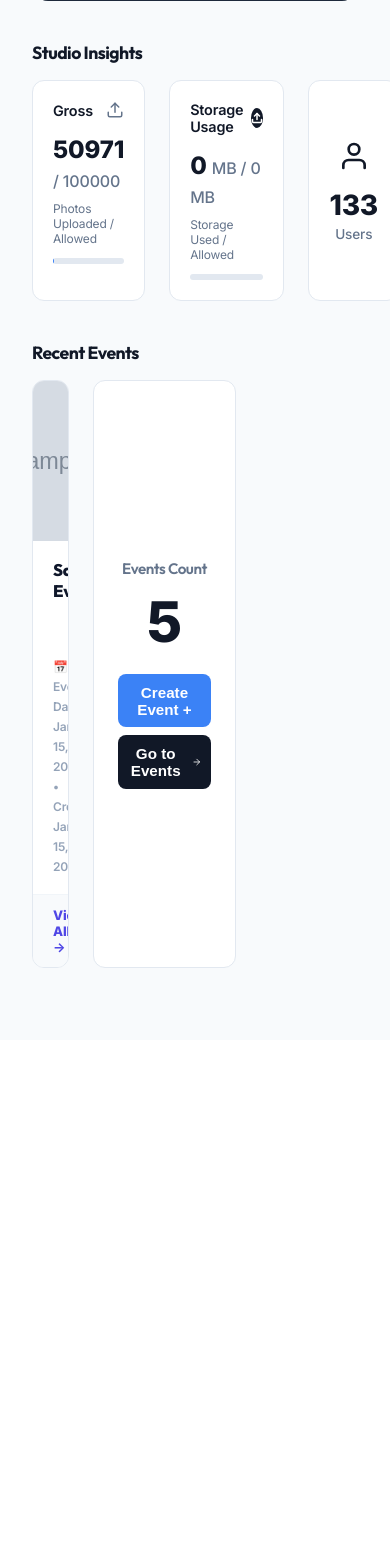
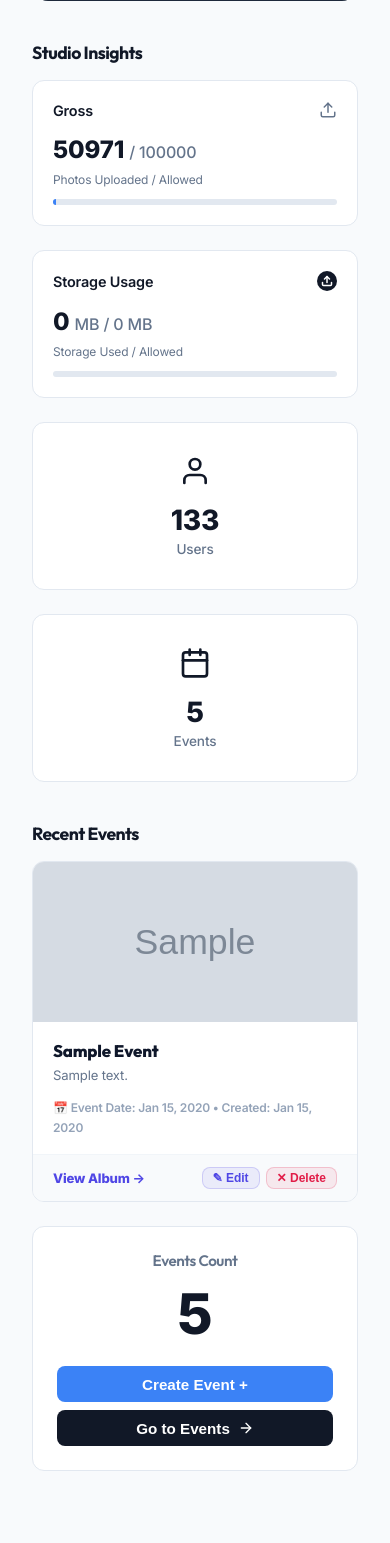
Before and after one commit to fandtedusolutions/photona-trail, a Django app: template gallery/templates/gallery/dashboard.html in a window 390 px wide. Shown: the part 1516-3059 px from the top of the page. Before the commit the page ends 2484 px from the top, so only its background shows below. Run offline with Django 5.2, Linux system fonts and the light colour scheme; tables that the repository leaves empty hold one stand-in row (values such as "Sample post"); the template is opened without the code that fills it: values that come from a table or form of the project are taken from there, most other values are stand-ins (such as "Sample title", 1, 10 or a date in 2020); grey boxes marked "Sample" are stand-in pictures; parts of the project's set-up code (start-up, migrations or seed data) failed here and were passed over; some libraries are stand-ins or nearby versions.

Commit message:
style: make dashboard studio insights and recent events grids responsive

```diff
--- a/gallery/templates/gallery/dashboard.html
+++ b/gallery/templates/gallery/dashboard.html
@@ -607,7 +607,7 @@
         <!-- ── Studio Insights ── -->
         <div style="margin-bottom: 2.5rem;">
             <h3 style="font-size: 1.1rem; font-weight: 700; color: #111827; margin-bottom: 1rem;">Studio Insights</h3>
-            <div style="display: grid; grid-template-columns: repeat(4, 1fr); gap: 1.5rem;">
+            <div style="display: grid; grid-template-columns: repeat(auto-fit, minmax(240px, 1fr)); gap: 1.5rem;">
 
                 <!-- Gross -->
                 <div style="background: white; border-radius: 12px; border: 1px solid #e2e8f0; padding: 1.25rem;">
@@ -664,7 +664,7 @@
         <!-- ── Recent Events Section ── -->
         <div style="margin-bottom: 2.5rem;">
             <h3 style="font-size: 1.1rem; font-weight: 700; color: #111827; margin-bottom: 1rem;">Recent Events</h3>
-            <div style="display: grid; grid-template-columns: repeat(4, 1fr); gap: 1.5rem;">
+            <div style="display: grid; grid-template-columns: repeat(auto-fill, minmax(260px, 1fr)); gap: 1.5rem;">
 
                 {% for ev in recent_events|slice:":3" %}
                 <div style="background: white; border-radius: 12px; border: 1px solid #e2e8f0; overflow: hidden; display: flex; flex-direction: column; transition: all 0.25s ease;" onmouseover="this.style.transform='translateY(-2px)'; this.style.boxShadow='0 8px 25px -5px rgba(15,23,42,0.1)';" onmouseout="this.style.transform='none'; this.style.boxShadow='none';">
```
